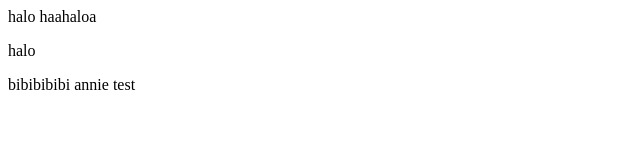
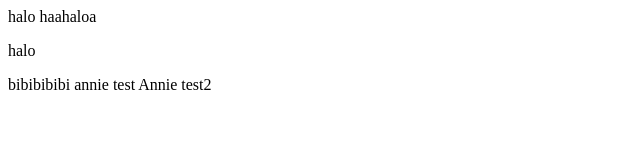
Before and after one commit to sinjie2008/scss_tutorial, a plain HTML site: page index.html in a window 1280 px wide. Shown: the full height of the page, 0-640 px from the left. Drawn offline with Linux system fonts and the light colour scheme.

Commit message:
annie commit to annieBranch 1

```diff
--- a/index.html
+++ b/index.html
@@ -10,5 +10,6 @@
 	<p>halo</p>
 	bibibibibi
 	annie test
+	Annie test2
 </body>
 </html>
```
